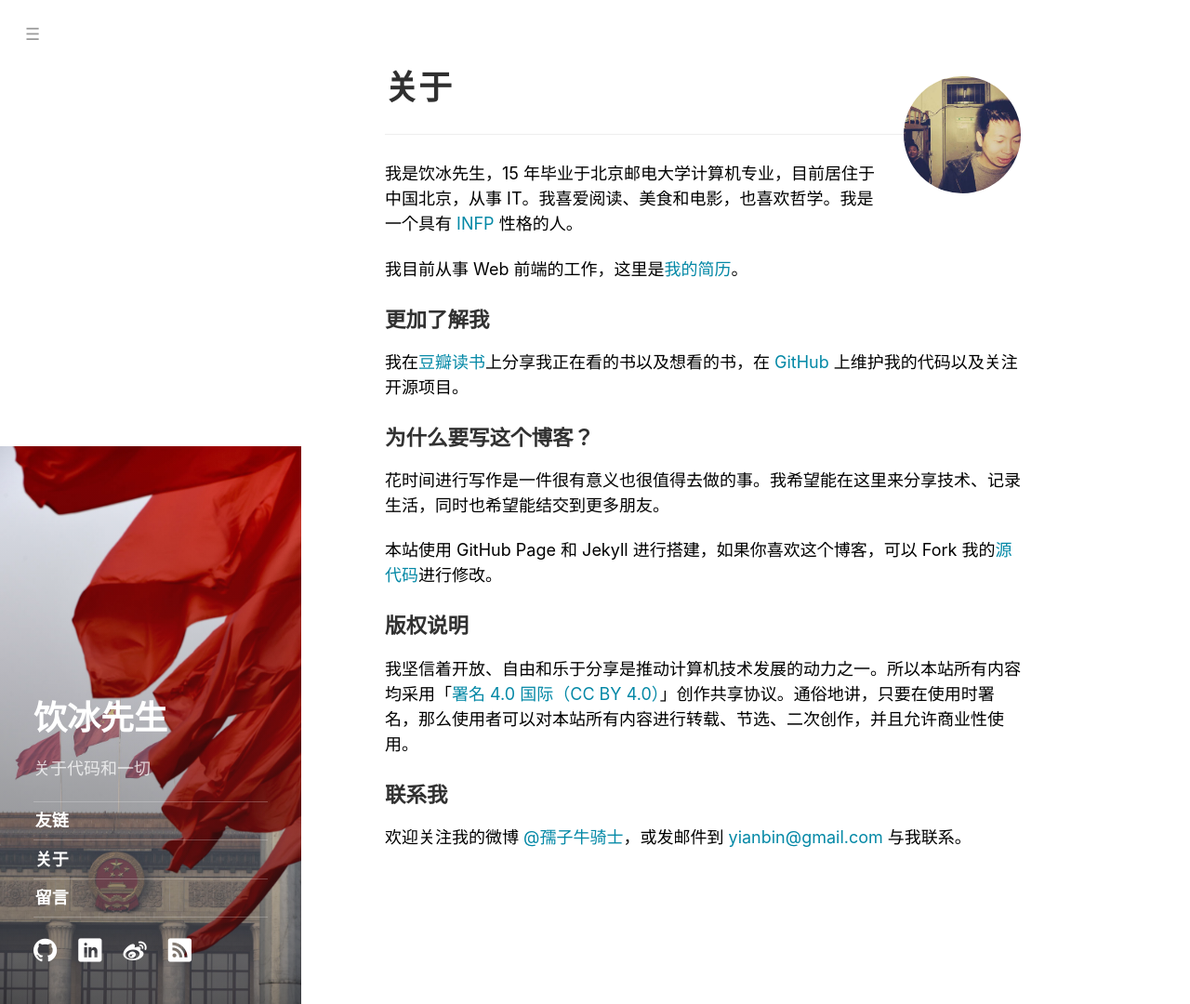
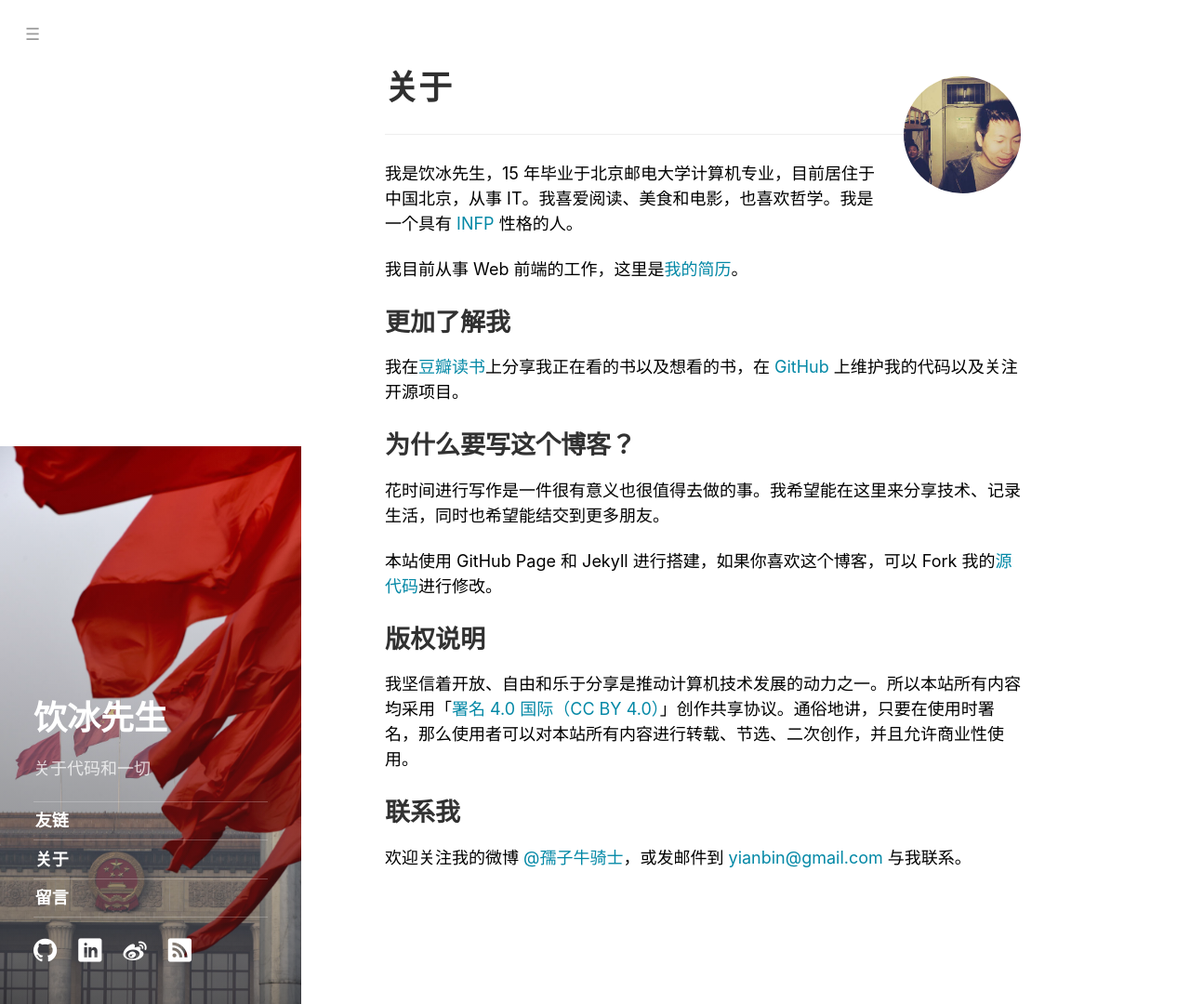
Before and after one commit to ybm/myanbin.github.io, a Jekyll site: the page built from about.md, in a window 1280 px wide and 1080 px high. Shown: the whole window at 93% size. Built offline with Jekyll 4.4.1, drawn with Linux system fonts in a browser that asks for light colours.

```diff
--- a/about.md
+++ b/about.md
@@ -21,21 +21,21 @@ order: 6
 
 我目前从事 Web 前端的工作，这里是[我的简历]({{ site.baseurl }}/download/resume.pdf)。
 
-### 更加了解我
+## 更加了解我
 
 我在[豆瓣读书](http://book.douban.com/people/yianbin)上分享我正在看的书以及想看的书，在 [GitHub](https://github.com/yianbin) 上维护我的代码以及关注开源项目。
 
 
-### 为什么要写这个博客？
+## 为什么要写这个博客？
 
 花时间进行写作是一件很有意义也很值得去做的事。我希望能在这里来分享技术、记录生活，同时也希望能结交到更多朋友。
 
 本站使用 GitHub Page 和 Jekyll 进行搭建，如果你喜欢这个博客，可以 Fork 我的[源代码](https://github.com/myanbin/myanbin.github.io)进行修改。
 
-### 版权说明
+## 版权说明
 
 我坚信着开放、自由和乐于分享是推动计算机技术发展的动力之一。所以本站所有内容均采用「[署名 4.0 国际（CC BY 4.0）](http://creativecommons.org/licenses/by/4.0/deed.zh)」创作共享协议。通俗地讲，只要在使用时署名，那么使用者可以对本站所有内容进行转载、节选、二次创作，并且允许商业性使用。
 
-### 联系我
+## 联系我
 
 欢迎关注我的微博 [@孺子牛骑士](http://weibo.com/yianbin)，或发邮件到 [yianbin@gmail.com](mailto:yianbin@gmail.com) 与我联系。
```
Also changed, not shown: blogroll.md (+2 -1 lines).
